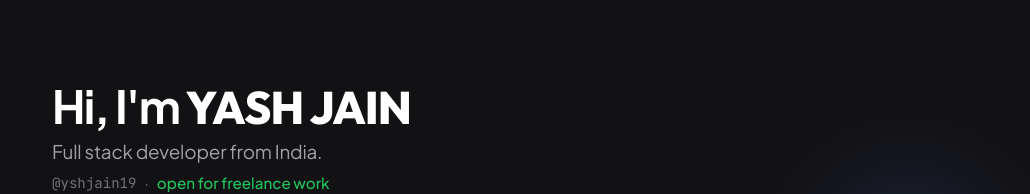
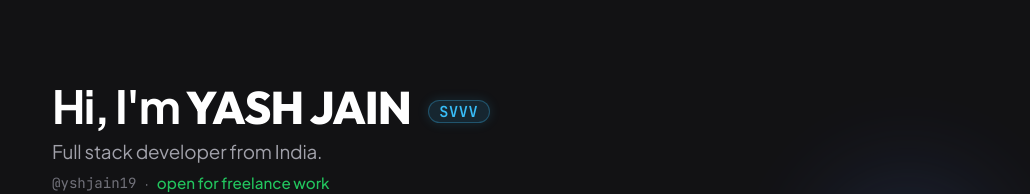
Before and after one commit to yshjain19/portfolio, a React (Vite) app: page / in a window 1280 px wide. Shown: the top 194 px of the page, without its empty margins (198-1228 px from the left). Built offline with nearby package versions, Linux system fonts and the light colour scheme.

Commit message:
feat(seo): add SVVV badge to primary h1 heading for Yash Jain and SVVV

```diff
--- a/index.html
+++ b/index.html
@@ -299,7 +299,7 @@
     <!-- Semantic Static Fallback & HTML Sitemap for Search Crawlers & SEO (Googlebot indexing) -->
     <noscript>
       <header>
-        <h1>Yash Jain — Full-Stack Developer &amp; Backend Engineer</h1>
+        <h1>Yash Jain | SVVV — Full-Stack Developer &amp; Backend Engineer</h1>
         <p>Portfolio of Yash Jain (@yshjain19), Computer Science Engineering student at Shri Vaishnav Vidyapeeth Vishwavidyalaya (SVVV), Indore.</p>
         <nav aria-label="Site Navigation">
           <ul>
--- a/src/components/Hero.jsx
+++ b/src/components/Hero.jsx
@@ -162,7 +162,7 @@ export default function Hero() {
         {/* Top Header Section */}
         <div className="hero-signature__top-block">
           <h1 className="hero-signature__name">
-            Hi, I'm <span className="hero-signature__name-bold">YASH JAIN</span>
+            Hi, I'm <span className="hero-signature__name-bold">YASH JAIN</span> <span className="hero-signature__college-tag" title="Shri Vaishnav Vidyapeeth Vishwavidyalaya (SVVV)">SVVV</span>
           </h1>
           <p className="hero-signature__tagline">
             Full stack developer from India.
--- a/src/index.css
+++ b/src/index.css
@@ -2349,6 +2349,30 @@ body, main, section, .navbar, .footer, .project-card, .impact-item, .tech-chip,
   letter-spacing: -0.02em;
 }
 
+.hero-signature__college-tag {
+  display: inline-flex;
+  align-items: center;
+  font-size: 0.95rem;
+  font-family: 'JetBrains Mono', monospace;
+  font-weight: 600;
+  color: #38bdf8;
+  background: color-mix(in srgb, #38bdf8 12%, transparent);
+  border: 1px solid color-mix(in srgb, #38bdf8 30%, transparent);
+  padding: 0.2rem 0.65rem;
+  border-radius: 9999px;
+  vertical-align: middle;
+  margin-left: 0.65rem;
+  letter-spacing: 0.04em;
+  line-height: 1;
+  box-shadow: 0 0 12px rgba(56, 189, 248, 0.15);
+  transition: transform 0.2s ease, border-color 0.2s ease;
+}
+
+.hero-signature__college-tag:hover {
+  transform: translateY(-1.5px);
+  border-color: #38bdf8;
+}
+
 .hero-signature__tagline {
   font-size: 1.18rem;
   color: var(--text-secondary);
@@ -2642,6 +2666,12 @@ body, main, section, .navbar, .footer, .project-card, .impact-item, .tech-chip,
     font-size: 2.15rem;
   }
 
+  .hero-signature__college-tag {
+    font-size: 0.8rem;
+    padding: 0.16rem 0.5rem;
+    margin-left: 0.45rem;
+  }
+
   .floating-dock {
     gap: 0.4rem;
   }
```
